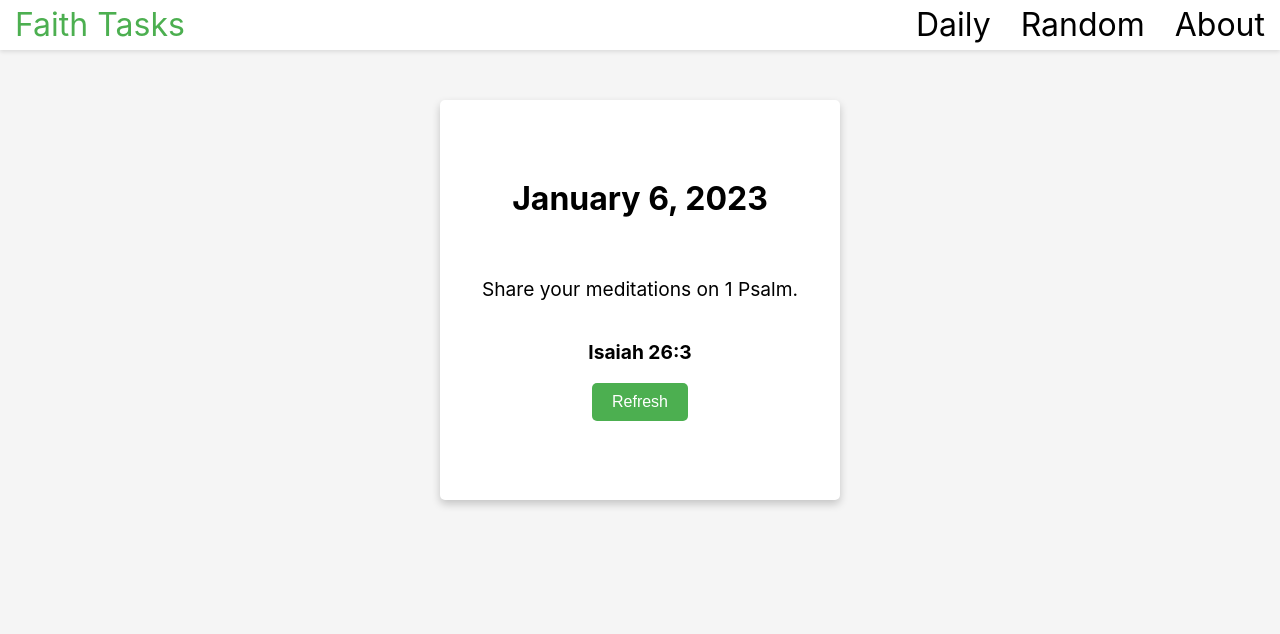
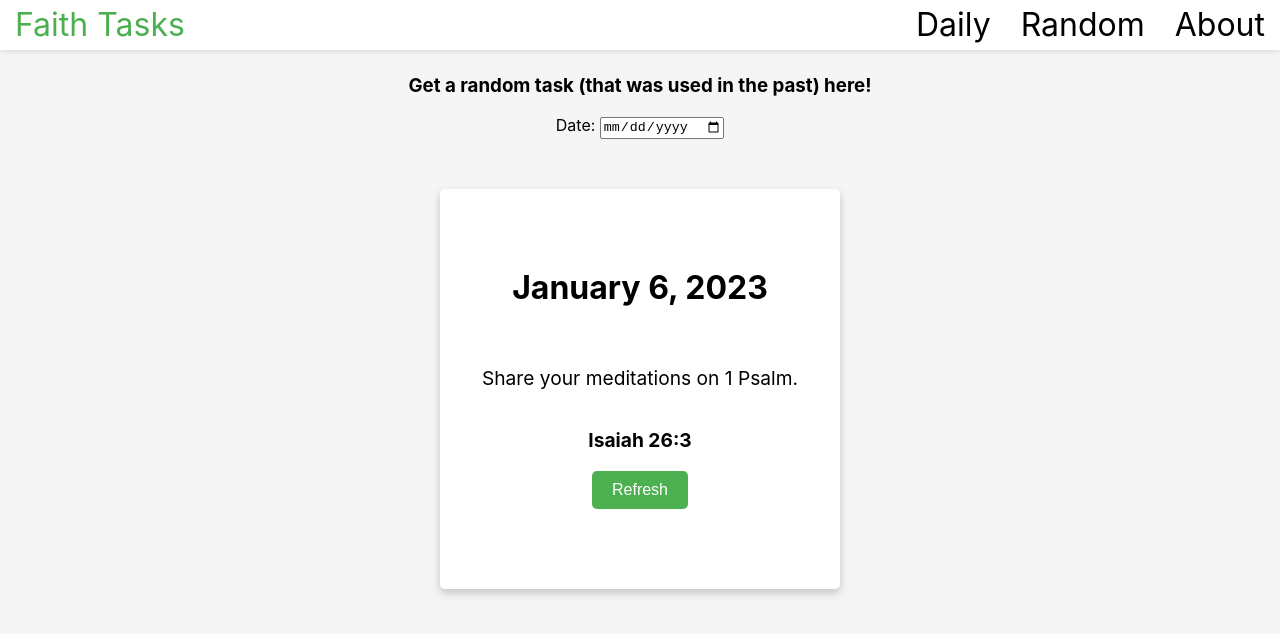
Before and after one commit to ryannarnoldd/FaithTasks, a React (Create React App) app: page /FaithTasks/random in a window 1280 px wide. Shown: the top 634 px of the page. Built offline with nearby package versions, Linux system fonts and the light colour scheme.

Commit message:
Pushing changes to user interface and share button

```diff
--- a/src/App.js
+++ b/src/App.js
@@ -15,7 +15,7 @@ function App() {
 
 
   return (
-    <Router basename={'FaithTasks'}>
+    <Router basename={'/FaithTasks'}>
       <Navbar />
       <div className="container">
         <Routes>
--- a/src/components/Task.js
+++ b/src/components/Task.js
@@ -14,7 +14,7 @@ const Task = ({ date, task: { title, description, verse }, refresh }) => {
             <p><strong>{verse}</strong></p>
             {refresh
                 ? ( <button onClick={() => window.location.reload(false)}>Refresh</button>)
-                : ( <p>The next task will be released at <strong>Midnight</strong></p> )
+                : ( <button onClick={() => window.location.reload(false)}>Share!</button>)
             }
         </>
         ) : ( <h2>There are no tasks to do today.</h2> )}
--- a/src/pages/Daily.js
+++ b/src/pages/Daily.js
@@ -9,7 +9,10 @@ const Daily = () => {
 
 
   return (
+    <div>
+    <h3> Find the daily task updated every day at midnight! </h3>
     <Task date={date} task={ task } refresh={false} />
+    </div>
   );
 };
 
--- a/src/pages/Home.js
+++ b/src/pages/Home.js
@@ -8,9 +8,6 @@ const Home = () => {
     <div className="home" style={{ textAlign: 'center', padding: '5px' }}>
         <h1>Home</h1>
         <h2>This is a website that helps you do your daily tasks serving God and others!</h2>
-        <p>Click on the Daily button to get a random task to do today.</p>
-        <p>Click on the Tasks button to see a list of tasks to do.</p>
-        <p>Click on the About button to learn more about this website.</p>
     </div>
   );
 };
--- a/src/pages/Random.js
+++ b/src/pages/Random.js
@@ -9,7 +9,13 @@ const Random = () => {
 
 
   return (
-    <Task date={date} task={ task } refresh={true} />
+    <div style={{ textAlign: 'center', padding: '5px' }}>
+      <h3> Get a random task (that was used in the past) here!</h3>
+
+      <label for="date">Date: </label>
+      <input type="date" id="date" name="date" />
+      <Task date={date} task={ task } refresh={true} />
+    </div>
   );
 };
 
```
